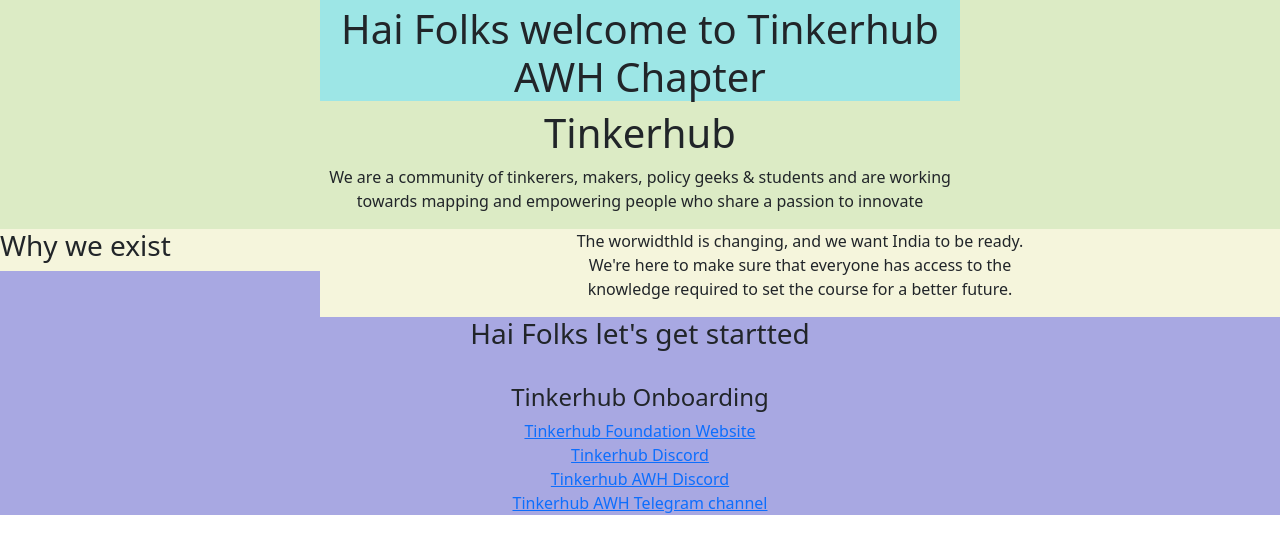
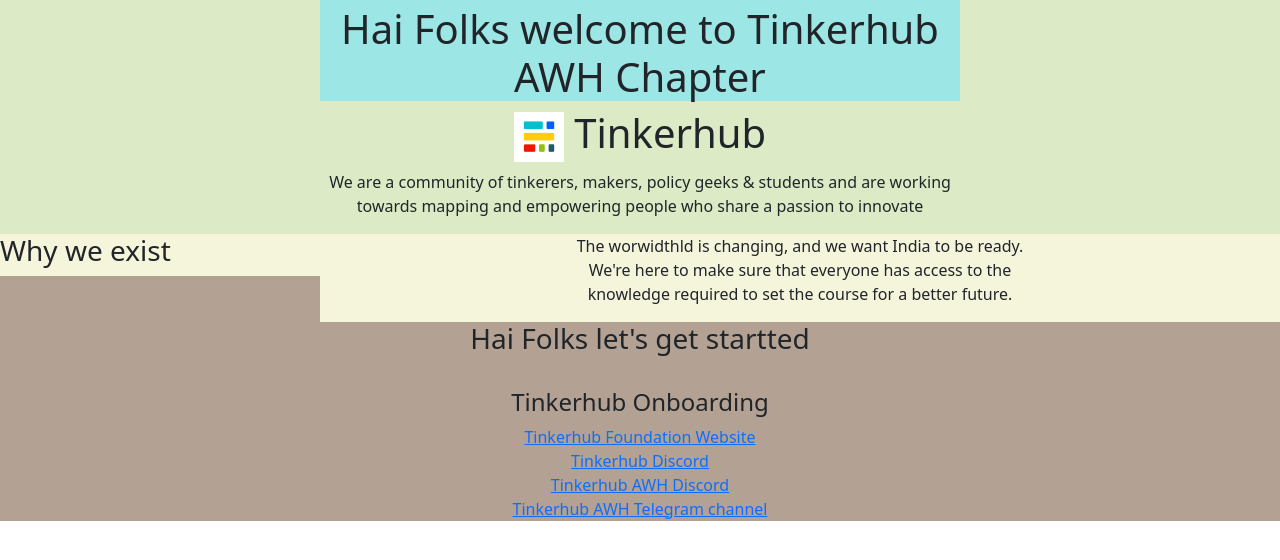
Before and after one commit to tinkerhub-awh/onboard_awh, a plain HTML site: page WhatISTinkerhub/index.html in a window 1280 px wide. Drawn offline with nearby package versions, Linux system fonts and the light colour scheme.

Commit message:
First release.01

```diff
--- a/WhatISTinkerhub/style01.css
+++ b/WhatISTinkerhub/CSS/style01.css
@@ -1,5 +1,9 @@
 body{
     margin: 0%;
+}
+img{
+    width: 50px;
+    height: 50px;
 }
 .root{
     background-color: rgb(220, 235, 197);
@@ -8,7 +12,7 @@
     height: 100%;
    }
 .links_onboard{
-    background-color: rgb(168, 168, 226);
+    background-color: rgb(179, 162, 147);
     width: 100%;
 }
 h1{
--- a/WhatISTinkerhub/index.html
+++ b/WhatISTinkerhub/index.html
@@ -2,7 +2,7 @@
 <html lang="en">
 <head>
     <title>whatistinkerhub</title>
-    <link rel="stylesheet" href="style01.css">
+    <link rel="stylesheet" href="CSS/style01.css">
     <link href="https://cdn.jsdelivr.net/npm/bootstrap@5.2.0-beta1/dist/css/bootstrap.min.css" rel="stylesheet" integrity="sha384-0evHe/X+R7YkIZDRvuzKMRqM+OrBnVFBL6DOitfPri4tjfHxaWutUpFmBp4vmVor" crossorigin="anonymous">
 </head>
 <body bgcolor="lightgray">
@@ -10,7 +10,10 @@
         <div class="heading">
             <h1>Hai Folks welcome to Tinkerhub AWH Chapter</h1>
         </div>
-        <h1>Tinkerhub</h1>
+        <h1>
+            <img src="CSS/logo.png" alt="tinkerhub_logo">
+            Tinkerhub
+        </h1>
         <p>
             We are a community of tinkerers, makers, policy geeks & students and are working towards
              mapping and empowering people who share a passion to innovate
@@ -29,7 +32,7 @@
                 <h4>Tinkerhub Onboarding</h4>
                 <a href="https://tinkerhub.org/" target="_blank">Tinkerhub Foundation Website</a><br>
                 <a href="https://join.tinkerhub.org/" target="_blank">Tinkerhub Discord</a><br>
-                <a href="#" target="_blank">Tinkerhub AWH Discord</a><br>
+                <a href="#">Tinkerhub AWH Discord</a><br>
                 <a href="https://t.me/+U2IJ2xdDfjc0ZTU1" target="_blank">Tinkerhub AWH Telegram channel</a><br>
             </div>
         </center>
```
Also changed, not shown: WhatISTinkerhub/CSS/logo.png (added).
